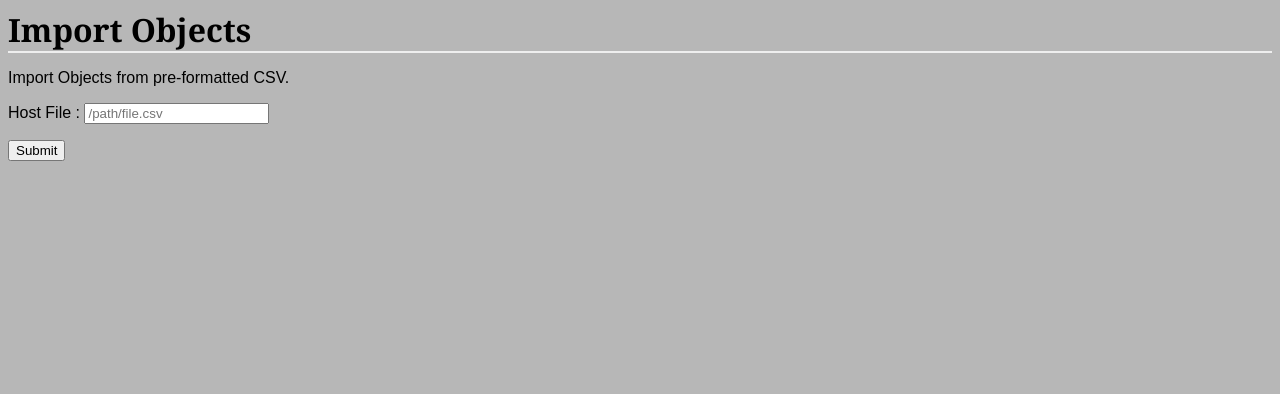
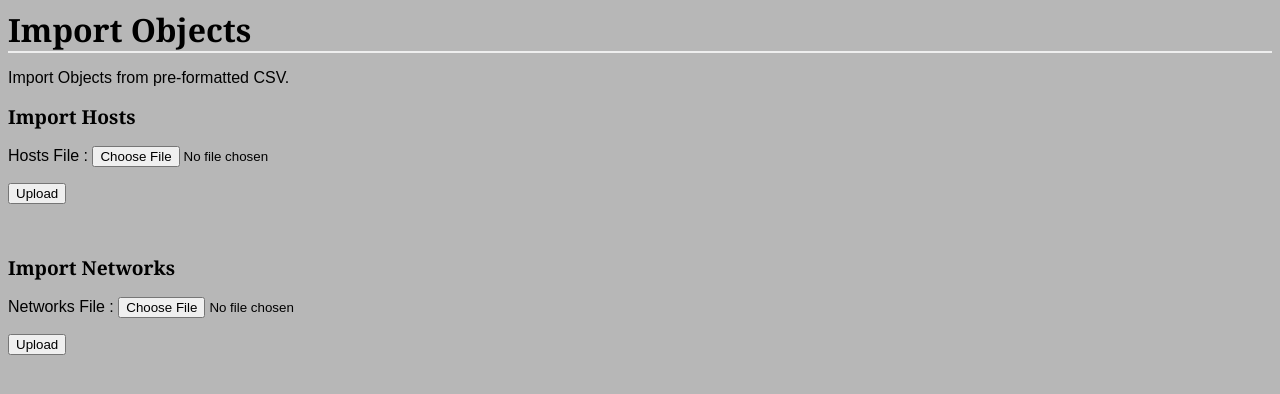
Before and after one commit to 0dadj1an/cpapi, a Flask app: template cpapiweb/app/templates/importobj.html in a window 1280 px wide. Shown: the top 394 px of the page. Run offline with Flask 2, Linux system fonts and the light colour scheme; the template is opened without the code that fills it, so the values that code supplies are empty.

Commit message:
file upload

```diff
--- a/cpapiweb/app/templates/importobj.html
+++ b/cpapiweb/app/templates/importobj.html
@@ -13,12 +13,25 @@
             <p>
                 Import Objects from pre-formatted CSV.
             </p>
-            <form action="" method="post" name="login">
+            <h2>
+                Import Hosts
+            </h2>
+            <form action="" method="post" name="host">
                 <p>
-                    Host File :
-                    <input type="text" name="host" placeholder="/path/file.csv"><br>
+                    Hosts File :
+                    <input type="file" name="hosts" placeholder="/path/hosts.csv"><br>
                 </p>
-                <p><input type="submit" value="Submit"></p><br>
+                <p><input type="submit" value="Upload"></p><br>
+            </form>
+            <h2>
+                Import Networks
+            </h2>
+            <form action="" method="post" name="network">
+                <p>
+                    Networks File :
+                    <input type="file" name="networks" placeholder="/path/networks.csv"><br>
+                </p>
+                <p><input type="submit" value="Upload"></p><br>
             </form>
             <!-- {% if response %}
             <pre id="json">
```
Also changed, not shown: cpapiweb/app/__init__.py (+12 -0 lines), cpapiweb/app/views.py (+21 -0 lines), 1 other file.
